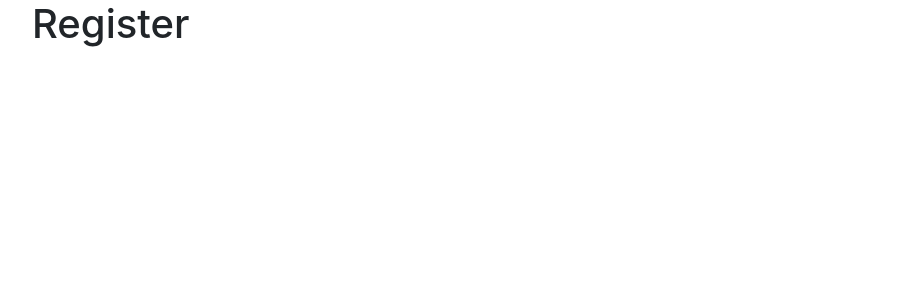
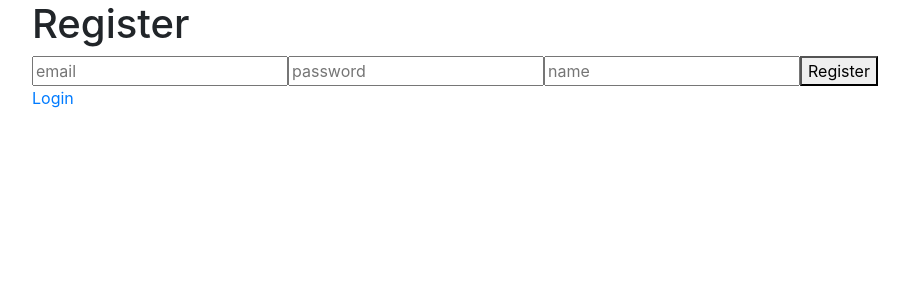
Before and after one commit to Mohamed110011/smartHome, a React (Create React App) app in the folder client/: page /register in a window 1280 px wide. Shown: the top 300 px of the page, without its empty margins (53-962 px from the left). Built offline with nearby package versions, Linux system fonts and the light colour scheme.

Commit message:
dashbord

```diff
--- a/client/src/components/Dashboard.js
+++ b/client/src/components/Dashboard.js
@@ -1,11 +1,33 @@
-import { Fragment } from "react";
+import React, { Fragment, useState , useEffect } from "react";
 
 const Dashboard = ({ setAuth }) => {
+    const [name, setName] = useState("");
+    async function getName() {
+        try {
+            const response = await fetch("http://localhost:5000/dashboard/", {
+                method: "GET",
+                headers: { token: localStorage.jwtToken }
+            });
+
+            const parseRes = await response.json();
+
+            console.log(parseRes);
+        } catch (err) {
+            console.error(err.message);
+        }
+    }
+    const logout = (e) => {
+        e.preventDefault();
+        localStorage.removeItem("jwtToken");
+        setAuth(false);
+    };
+    useEffect(() => {
+        getName();
+    }, []);
   return (
     <Fragment>
-      <h1>Dashboard</h1>
-      <button onClick={() => setAuth(false)}>Logout</button>
-      {/* Autres éléments du tableau de bord */}
+      <h1>Dashboard{name}</h1>
+      <button onClick={e => logout(e)}>Logout</button>
     </Fragment>
   );
 };
--- a/client/src/components/Login.js
+++ b/client/src/components/Login.js
@@ -1,11 +1,42 @@
-import React,{Fragment} from "react";
+import React,{Fragment,useState} from "react";
+import{Link} from "react-router-dom";
 
 
 const Login = ({setAuth}) => {
+    const [inputs,setInputs] = useState({
+        email:"",
+        password:""
+    });
+    const {email,password} = inputs;
+    const onChange = (e) => {
+        setInputs({...inputs,[e.target.name]:e.target.value});
+    };
+    const onSubmitForm = async e => {
+        e.preventDefault();
+        try {
+            const body = {email,password};
+            const response = await fetch("http://localhost:5000/auth/login",{
+                method:"POST",
+                headers:{"Content-Type":"application/json"},
+                body:JSON.stringify(body)
+            });
+            const parseRes = await response.json();
+            localStorage.setItem("token",parseRes.jwtToken);
+            setAuth(true);
+            console.log(parseRes);
+        } catch (err) {
+            console.error(err.message);
+        }
+    };
     return (
         <Fragment>
             <h1>Login</h1>
-            <button onClick={() => setAuth(true)}>Login</button>
+<form onSubmit={onSubmitForm}>
+    <input type="email" name="email" placeholder="email" value={email} onChange={e => onChange(e)}/>
+    <input type="password" name="password" placeholder="password" value={password} onChange={e => onChange(e)}/>
+    <button>Login</button>
+</form>
+<Link to="/register">Register</Link>
         </Fragment>
     );
 };
--- a/client/src/components/Register.js
+++ b/client/src/components/Register.js
@@ -1,10 +1,48 @@
-import React,{Fragment} from "react";
+import React,{Fragment,useState} from "react";
+import{Link} from "react-router-dom";
 
 
-const Register = () => {
+
+const Register = ({ setAuth }) => {
+    const[inputs,setInputs] = React.useState({
+        email:"",
+        password:"",
+        name:""
+    });
+    const{email,password,name} = inputs;
+    const onChange = e => {
+        setInputs({...inputs,[e.target.name]:e.target.value});
+    };
+    const onSubmitForm = async e => {
+        e.preventDefault();
+        try {
+            const body = {email,password,name};
+            const response = await fetch("http://localhost:5000/auth/register",{
+                method:"POST",
+                headers:{"Content-Type":"application/json"},
+                body:JSON.stringify(body)
+            });
+            const parseRes = await response.json();
+            localStorage.setItem("token",parseRes.jwtToken);
+            setAuth(true);
+            console.log(parseRes);
+        } catch (err) {
+            console.error(err.message);
+        }
+    };
     return (
         <Fragment>
             <h1>Register</h1>
+            <form onSubmit={onSubmitForm}>
+                <input type="email" name="email" placeholder="email" value={email}
+                onChange={e => onChange(e)}/>
+                <input type="password" name="password" placeholder="password"  value={password}
+                onChange={e => onChange(e)}/>
+                <input type="text" name="name" placeholder="name"  value={name}
+                onChange={e => onChange(e)}/>
+                <button>Register</button>
+            </form>
+            <Link to="/login">Login</Link>
         </Fragment>
     );
 };
```
